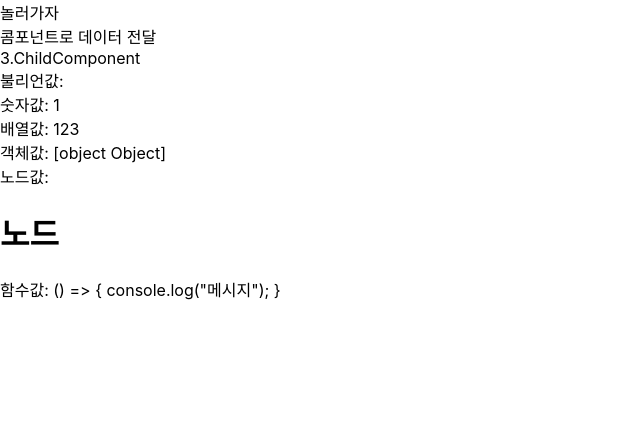
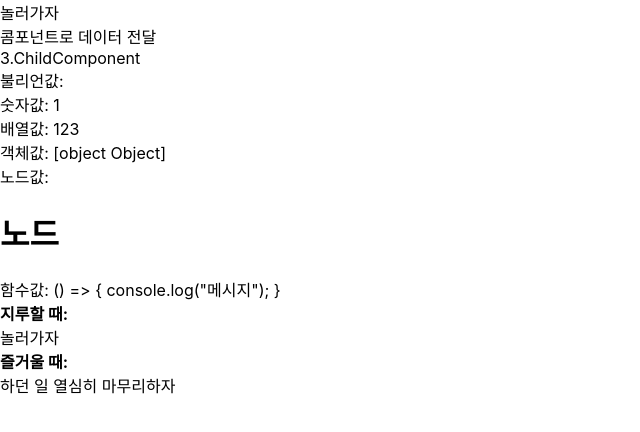
Before and after one commit to lee-kangpyo/do-it-example, a React (Create React App) app: page / in a window 1280 px wide. Shown: the top 432 px of the page, without its empty margins (0-640 px from the left). Built offline with nearby package versions, Linux system fonts and the light colour scheme.

Commit message:
불리언 프로퍼티의 다른 사용법

```diff
--- /dev/null
+++ b/src/03/4.BooleanComponent.jsx
@@ -0,0 +1,15 @@
+import React from 'react'
+import PropTypes from 'prop-types'
+
+class BooleanComponent extends React.Component {
+  render () {
+    const message = this.props.bored ? '놀러가자' : '하던 일 열심히 마무리하자'
+    return(
+      <div className="message-container">
+        {message}
+      </div>
+    )
+  }
+}
+
+export default BooleanComponent;
--- a/src/App.jsx
+++ b/src/App.jsx
@@ -2,7 +2,8 @@ import React, { Component } from 'react';
 //작성된 컴포넌트를 불러들인다.
 import TodaysPlan from './03/1.TodaysPlan';
 import PropsComponent from './03/2.PropsComponent';
-import ChildComponent from './03/3.ChildComponent'
+import ChildComponent from './03/3.ChildComponent';
+import BooleanComponent from './03/4.BooleanComponent';
 
 class App extends Component {
   render() {
@@ -18,6 +19,12 @@ class App extends Component {
             nodeValue={<h1>노드</h1>}
             funcValue={() => {console.log('메시지')} }
           />
+
+        <div>
+          <div><b>지루할 때:</b><BooleanComponent bored/></div>
+          <div><b>즐거울 때:</b><BooleanComponent /></div>
+        </div>
+
       </div>
     );
   }
```
